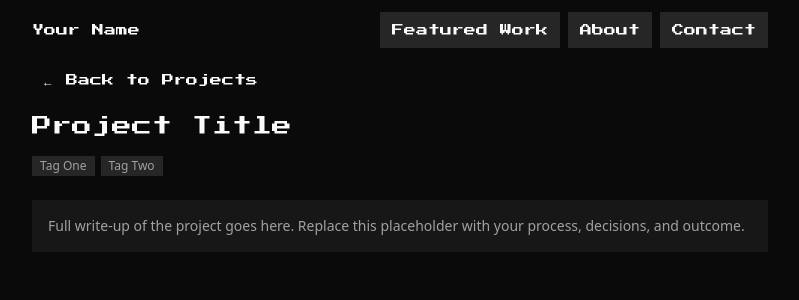
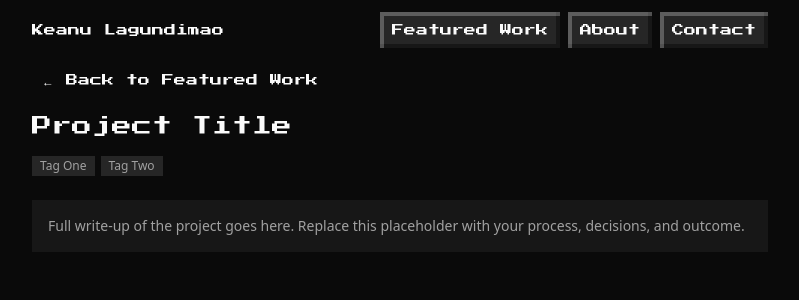
Before and after one commit to yatfu/Portfolio-Website, a Next.js app: page /projects/project-boilerplate in a window 1280 px wide. Shown: the top 300 px of the page, without its empty margins (240-1039 px from the left). Built offline with nearby package versions, Linux system fonts and the light colour scheme.

Commit message:
update: styling for buttons and text

```diff
--- a/app/globals.css
+++ b/app/globals.css
@@ -20,3 +20,18 @@
 body {
   @apply bg-background text-foreground;
 }
+
+/* 8-bit "raised button" border: hard pixelated outline (no blur/anti-aliasing)
+   plus a light/dark bevel that flips on press, like an NES menu button. */
+.pixel-border {
+  position: relative;
+  box-shadow:
+    inset 4px 4px 0 0 rgba(255, 255, 255, 0.25),
+    inset -4px -4px 0 0 rgba(0, 0, 0, 0.4);
+}
+
+.pixel-border:active {
+  box-shadow:
+    inset -4px -4px 0 0 rgba(255, 255, 255, 0.25),
+    inset 4px 4px 0 0 rgba(0, 0, 0, 0.4);
+}
--- a/app/projects/[slug]/page.tsx
+++ b/app/projects/[slug]/page.tsx
@@ -19,7 +19,7 @@ export default async function ProjectDetail({ params }: { params: Promise<{ slug
   return (
     <article className="mx-auto max-w-3xl px-4 py-16">
       <Link href="/projects" className={cn(buttonBase, buttonVariants.ghost, buttonSizes.sm)}>
-        ← Back to Projects
+        ← Back to Featured Work
       </Link>
 
       <h1 className="mt-4 font-retro text-xl">{project.title}</h1>
--- a/app/projects/page.tsx
+++ b/app/projects/page.tsx
@@ -5,7 +5,7 @@ import { projects } from '@/data/projects';
 export default function Projects() {
   return (
     <section id="projects" className="mx-auto max-w-3xl px-4 py-16">
-      <h1 className="mb-6 font-retro text-xl">Projects</h1>
+      <h1 className="mb-6 font-retro text-xl">Featured Work</h1>
       <div className="grid grid-cols-3 gap-1">
         {projects.map((project) => (
           <Link
--- a/components/Header.tsx
+++ b/components/Header.tsx
@@ -1,14 +1,14 @@
 import Link from 'next/link';
 import { cn, buttonBase, buttonVariants, buttonSizes } from '@/lib/utils';
 
-const navLinkStyles = cn(buttonBase, buttonVariants.secondary, buttonSizes.default);
+const navLinkStyles = cn(buttonBase, buttonVariants.secondary, buttonSizes.default, 'pixel-border');
 
 export default function Header() {
   return (
     <header className="fixed inset-x-0 top-0 z-20">
       <div className="mx-auto flex max-w-3xl items-center justify-between px-4 py-3">
         <Link href="/" className="font-retro text-xs">
-          Your Name
+          Keanu Lagundimao
         </Link>
         <nav className="flex items-center gap-2">
           <Link href="/projects" className={navLinkStyles}>
```
